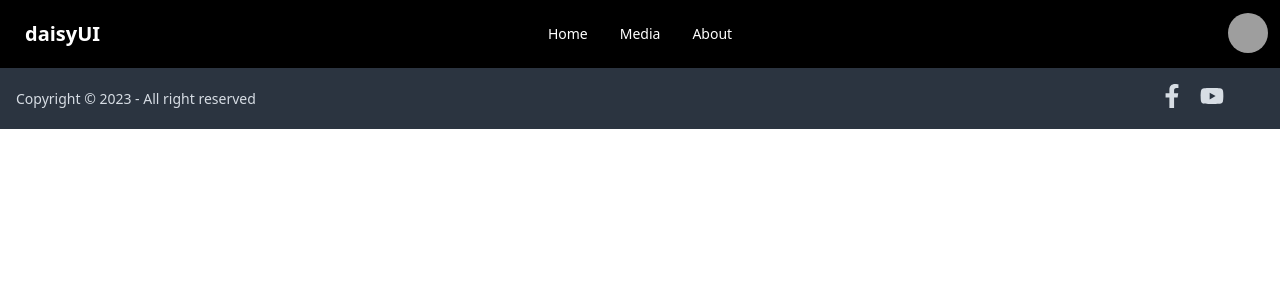
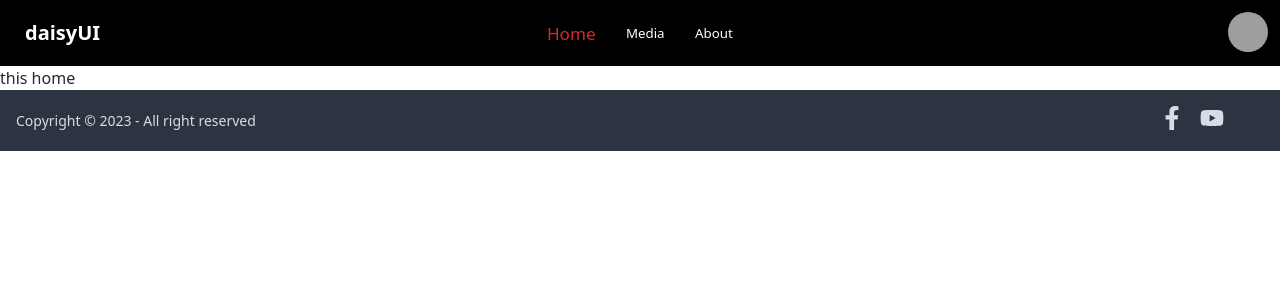
Before and after one commit to IbrahimDev007/Social-Media, a React (Vite) app: page / in a window 1280 px wide. Shown: the top 300 px of the page. Built offline with nearby package versions, Linux system fonts and the light colour scheme; grey boxes are pictures that could not be loaded; some icons are missing.

Commit message:
active navbar create

```diff
--- a/package.json
+++ b/package.json
@@ -11,6 +11,7 @@
   },
   "dependencies": {
     "@tanstack/react-query": "^5.12.2",
+    "@visx/clip-path": "^3.3.0",
     "daisyui": "^4.4.19",
     "firebase": "^10.7.1",
     "react": "^18.2.0",
--- a/src/App.jsx
+++ b/src/App.jsx
@@ -1,13 +1,34 @@
-import Footer from "./Shared/Footer";
-import Navbar from "./Shared/Navbar";
+import { useState } from "react";
+import reactLogo from "./assets/react.svg";
+import viteLogo from "/vite.svg";
+import "./App.css";
 
 function App() {
-	//tailwind test
+	const [count, setCount] = useState(0);
+
 	return (
-		<div>
-			<Navbar />
-			<Footer />
-		</div>
+		<>
+			<div>
+				<a href="https://vitejs.dev" target="_blank">
+					<img src={viteLogo} className="logo" alt="Vite logo" />
+				</a>
+				<a href="https://react.dev" target="_blank">
+					<img src={reactLogo} className="logo react" alt="React logo" />
+				</a>
+			</div>
+			<h1>Vite + React</h1>
+			<div className="card">
+				<button onClick={() => setCount((count) => count + 1)}>
+					count is {count}
+				</button>
+				<p>
+					Edit <code>src/App.jsx</code> and save to test HMR
+				</p>
+			</div>
+			<p className="read-the-docs">
+				Click on the Vite and React logos to learn more
+			</p>
+		</>
 	);
 }
 
--- /dev/null
+++ b/src/Layout/Layout.jsx
@@ -0,0 +1,15 @@
+import { Outlet } from "react-router-dom";
+import Navbar from "../Shared/Navbar";
+import Footer from "../Shared/Footer";
+
+function Layout() {
+	return (
+		<>
+			<Navbar></Navbar>
+			<Outlet></Outlet>
+			<Footer></Footer>
+		</>
+	);
+}
+
+export default Layout;
--- a/src/Pages/About/About.jsx
+++ b/src/Pages/About/About.jsx
@@ -0,0 +1,5 @@
+const About = () => {
+	return <div>this is about======</div>;
+};
+
+export default About;
--- a/src/Pages/Home/Home.jsx
+++ b/src/Pages/Home/Home.jsx
@@ -0,0 +1,5 @@
+const Home = () => {
+	return <div>this home</div>;
+};
+
+export default Home;
--- a/src/Pages/Login/Login.jsx
+++ b/src/Pages/Login/Login.jsx
@@ -0,0 +1,5 @@
+const login = () => {
+	return <div>this is login</div>;
+};
+
+export default login;
--- a/src/Pages/Media/Media.jsx
+++ b/src/Pages/Media/Media.jsx
@@ -0,0 +1,5 @@
+const Media = () => {
+	return <div>this is media=============</div>;
+};
+
+export default Media;
--- a/src/Shared/Navbar.jsx
+++ b/src/Shared/Navbar.jsx
@@ -1,6 +1,10 @@
 import { CiMenuFries } from "react-icons/ci";
-import { Link } from "react-router-dom";
+import { NavLink } from "react-router-dom";
 const Navbar = () => {
+	const isActive = ({ isActive }) =>
+		isActive
+			? "text-lg text-red-600 hover:text-sky-600 "
+			: "hover:text-sky-600 text-white";
 	return (
 		<div className="navbar  bg-black text-base-100  ">
 			<div className="navbar-start">
@@ -13,32 +17,46 @@ const Navbar = () => {
 						className="menu menu-sm dropdown-content mt-3 z-[1] p-2 shadow bg-black rounded-box w-52"
 					>
 						<li>
-							<Link>Home</Link>
+							<NavLink to="/" className={isActive}>
+								Home
+							</NavLink>
 						</li>
 						<li>
-							<Link>Media</Link>
+							<NavLink to="/media" className={isActive}>
+								Media
+							</NavLink>
 						</li>
 						<li>
-							<Link>About</Link>
+							<NavLink to="/about" className={isActive}>
+								About
+							</NavLink>
 						</li>
 					</ul>
 				</div>
-				<Link className="btn btn-ghost text-xl">daisyUI</Link>
+				<NavLink className="btn btn-ghost text-xl">daisyUI</NavLink>
 			</div>
 			<div className="navbar-center hidden lg:flex">
-				<ul className="menu menu-horizontal px-1">
+				<ul className="btn btn-ghost bg-black shadow-none gap-8 font-light join-horizontal  text-white px-1">
 					<li>
-						<Link>Home</Link>
+						<NavLink to="/" className={isActive}>
+							Home
+						</NavLink>
 					</li>
 					<li>
-						<Link>Media</Link>
+						<NavLink to="/media" className={isActive}>
+							Media
+						</NavLink>
 					</li>
 					<li>
-						<Link>About</Link>
+						<NavLink to="about" className={isActive}>
+							About
+						</NavLink>
 					</li>
 				</ul>
 			</div>
 			<div className="navbar-end">
+				{/* Login condition */}
+
 				<div className="dropdown dropdown-end">
 					<div
 						tabIndex={0}
@@ -57,16 +75,16 @@ const Navbar = () => {
 						className="menu menu-sm dropdown-content mt-3 z-[1] p-2 shadow bg-black rounded-box w-52"
 					>
 						<li>
-							<Link className="justify-between">
-								Profile
+							<NavLink className="justify-between">
+								Profile/About
 								<span className="badge">New</span>
-							</Link>
+							</NavLink>
 						</li>
 						<li>
-							<Link>Settings</Link>
+							<NavLink>Settings</NavLink>
 						</li>
 						<li>
-							<Link>Logout</Link>
+							<NavLink>Logout</NavLink>
 						</li>
 					</ul>
 				</div>
```
Also changed, not shown: src/Routes/router.jsx (+18 -3 lines), 1 other file (tests, documents, lock files or other folders).
